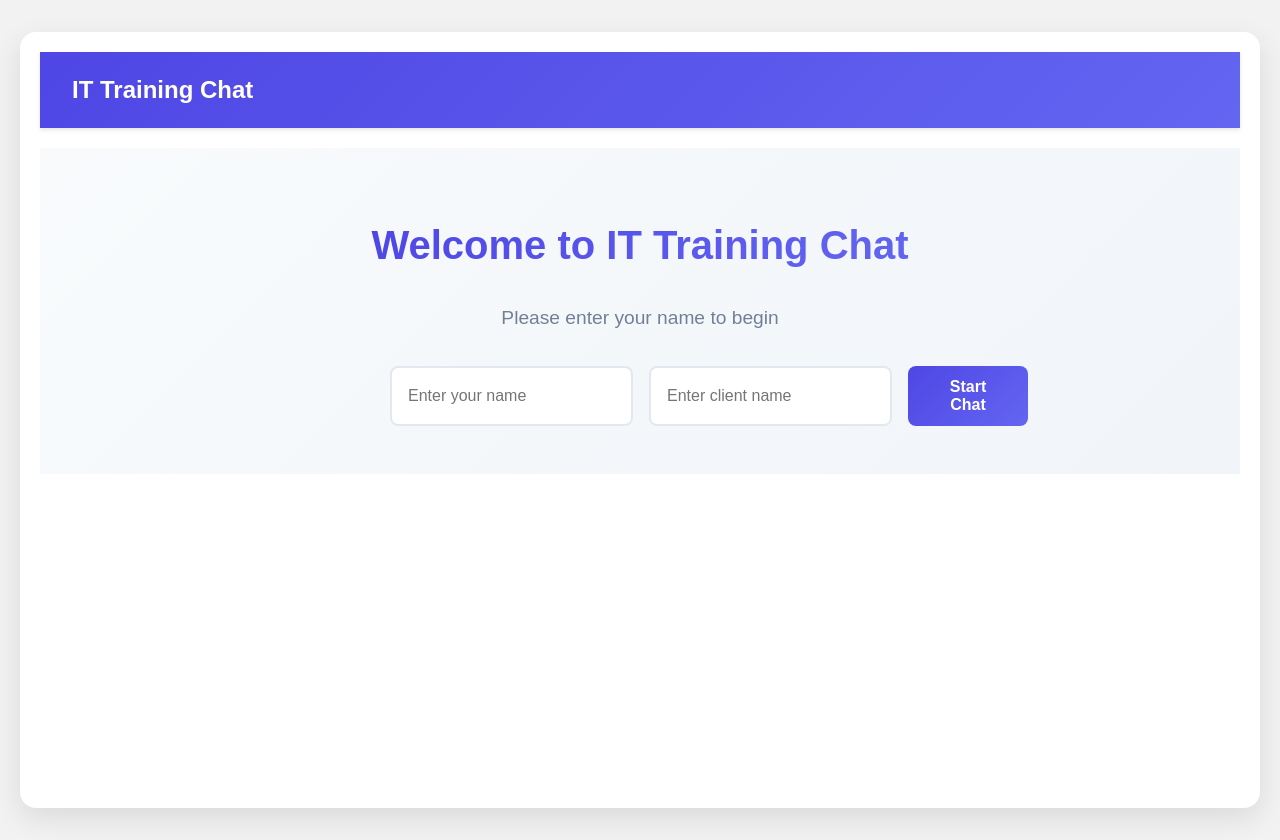
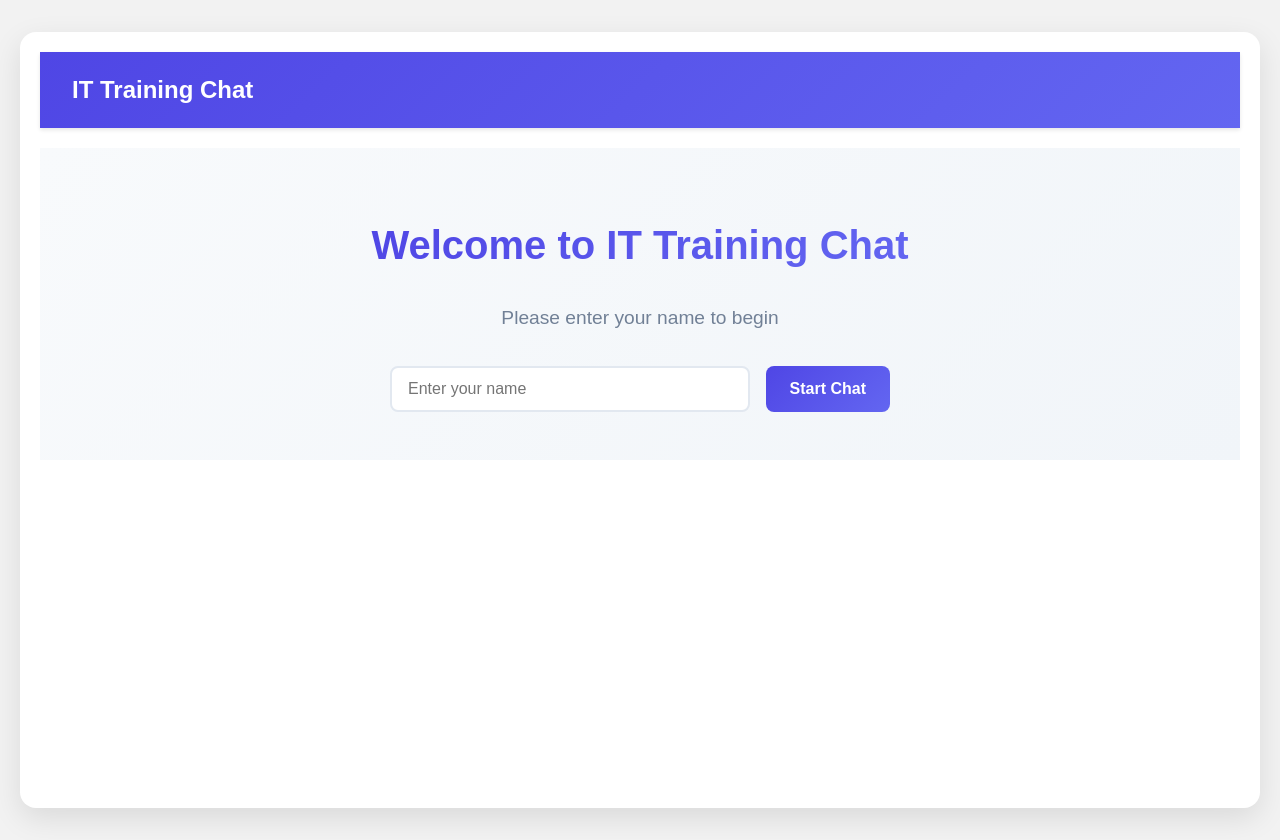
Before and after one commit to HARIOM-JHA01/it-training-frontend, a React (Vite) app: page / in a window 1280 px wide. Built offline with nearby package versions, Linux system fonts and the light colour scheme.

Commit message:
fix(chat-window): set default client name to "Joe" and remove client name input field

```diff
--- a/src/components/ChatWindow.jsx
+++ b/src/components/ChatWindow.jsx
@@ -13,7 +13,7 @@ const ChatWindow = () => {
   const [loading, setLoading] = useState(false);
   const [initialLoading, setInitialLoading] = useState(true);
   const [name, setName] = useState("");
-  const [clientName, setClientName] = useState("");
+  const [clientName] = useState("Joe"); // Fixed client name as Joe
   const [chatStarted, setChatStarted] = useState(false);
   const [showEvaluation, setShowEvaluation] = useState(false);
   const [showPromptManager, setShowPromptManager] = useState(false);
@@ -168,14 +168,6 @@ const ChatWindow = () => {
               className="name-input"
               required
             />
-            <input
-              type="text"
-              placeholder="Enter client name"
-              value={clientName}
-              onChange={(e) => setClientName(e.target.value)}
-              className="name-input"
-              required
-            />
             <button type="submit" className="start-button">
               Start Chat
             </button>
```
